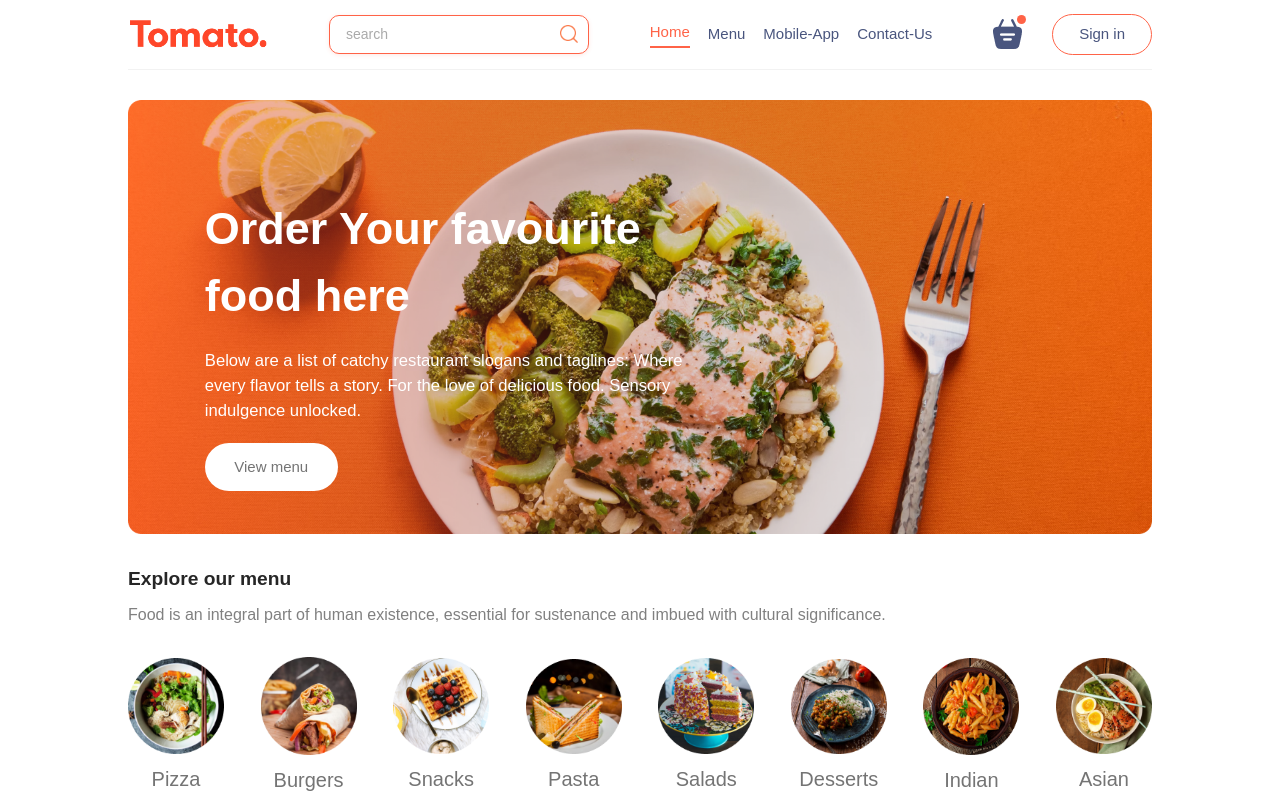
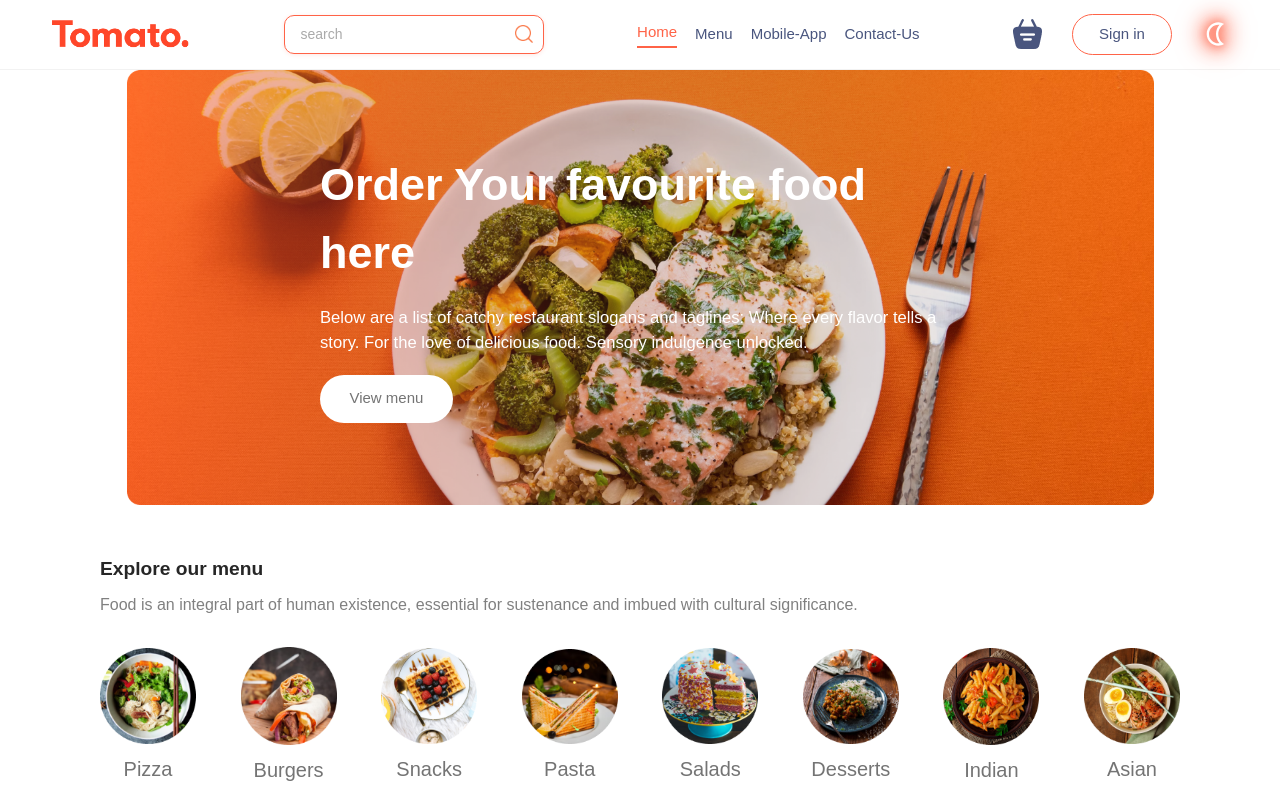
Before and after one commit to Shatansh6/Food-Delivery-App-react, a React (Vite) app: page / in a window 1280 px wide. Shown: the top 800 px of the page. Built offline with nearby package versions, Linux system fonts and the light colour scheme.

Commit message:
Updated ImagePreview logic and fixed loading bug

```diff
--- a/package.json
+++ b/package.json
@@ -16,6 +16,7 @@
     "@tailwindcss/vite": "^4.1.16",
     "react": "^19.1.1",
     "react-dom": "^19.1.1",
+    "react-icons": "^5.5.0",
     "react-router-dom": "^7.9.4",
     "react-scroll": "^1.9.3",
     "tailwindcss": "^4.1.16"
--- a/src/App.jsx
+++ b/src/App.jsx
@@ -1,6 +1,5 @@
-import React from "react";
+import React, { useState, useEffect } from "react";
 import { Routes, Route } from "react-router-dom";
-import { useState } from "react";
 import Navbar from "./components/navbar/Navbar";
 import Home from "./pages/Home/Home";
 import PlaceOrder from "./pages/placeOrder/PlaceOrder";
@@ -8,30 +7,33 @@ import Cart from "./pages/cart/Cart";
 import Footer from "./components/Footer/Footer";
 import DownloadApp from "./components/DownloadApp/DownloadApp";
 import LoginPopUp from "./components/LoginPopUp/LoginPopUp";
-
+import StoreContextProvider from "./Context/StoreContext";
 const App = () => {
-
-  const [showLogin, setShowLogin] = useState(false)
+  const [showLogin, setShowLogin] = useState(false);
+  const [isDark, setIsDark] = useState(false);
+  const toggleMode = () => setIsDark((prev) => !prev);
+  useEffect(() => {
+    document.body.style.transition = "background-color 0.5s ease";
+    document.body.style.backgroundColor = isDark ? "#0f172a" : "#ffffff";
+    // document.body.style.color = isDark ? "gray" : "black";
+  }, [isDark]);
 
   return (
-    <>
-    {showLogin?<LoginPopUp setShowLogin = {setShowLogin}/>:<></>}
-    <div className="app">
-      <Navbar setShowLogin ={setShowLogin}/>
-      <Home/>
+    <StoreContextProvider>
+      {showLogin && <LoginPopUp setShowLogin={setShowLogin} />}
+      <Navbar setShowLogin={setShowLogin} isDark={isDark} toggleMode={toggleMode} />
       <Routes>
-        <Route path="/" element={<Home />} />
+        <Route path="/" element={<Home/>} />
         <Route path="/cart" element={<Cart />} />
         <Route path="/order" element={<PlaceOrder />} />
-        {/* <Route
+        <Route
           path="*"
           element={<h2 className="text-center py-10">Page Not Found</h2>}
-        /> */}
+        />
       </Routes>
       <DownloadApp />
-    </div>
-          <Footer />
-</>
+      <Footer />
+    </StoreContextProvider>
   );
 };
 
--- a/src/Context/StoreContext.jsx
+++ b/src/Context/StoreContext.jsx
@@ -1,4 +1,4 @@
-import React, { createContext, useState } from "react";
+import React, { createContext, useState, useMemo } from "react";
 import { food_list } from "../assets/assets";
 
 export const StoreContext = createContext();
@@ -7,29 +7,34 @@ const StoreContextProvider = (props) => {
   const [cartItems, setCartItems] = useState({});
 
   const addToCart = (itemId) => {
-    if (!cartItems[itemId]) {
-      setCartItems((prev) => ({ ...prev, [itemId]: 1 }));
-    } else {
-      setCartItems((prev) => ({ ...prev, [itemId]: prev[itemId] + 1 }));
-    }
+    setCartItems((prev) => ({
+      ...prev,
+      [itemId]: (prev[itemId] || 0) + 1,
+    }));
   };
 
   const removeFromCart = (itemId) => {
     setCartItems((prev) => {
       const updated = { ...prev };
+      if (!updated[itemId]) return updated;
       updated[itemId] -= 1;
       if (updated[itemId] <= 0) delete updated[itemId];
       return updated;
     });
   };
 
+  // 🧠 Derived count (always accurate)
+  const count = useMemo(() => {
+    return Object.values(cartItems).reduce((sum, qty) => sum + qty, 0);
+  }, [cartItems]);
+
   const contextValue = {
     food_list,
     cartItems,
     addToCart,
     removeFromCart,
+    count,
   };
-
   return (
     <StoreContext.Provider value={contextValue}>
       {props.children}
--- a/src/components/ExploreMenu/ExploreMenu.css
+++ b/src/components/ExploreMenu/ExploreMenu.css
@@ -2,6 +2,9 @@
   display: flex;
   flex-direction: column;
   gap: 10px;
+  margin-left: 100px;
+  margin-right: 100px;
+  margin-top: 50px;
 }
 .explore-menu h1{
   font-size: larger;
--- a/src/components/FoodDisplay/FoodDisplay.css
+++ b/src/components/FoodDisplay/FoodDisplay.css
@@ -1,10 +1,12 @@
 .food-display{
-margin-top: 30px;
+margin-top: 20px;
+margin-left: 100px;
+margin-right: 100px;
 }
 .food-display-list{
   display: grid;
   grid-template-columns: repeat(auto-fill,minmax(240px,1fr));
-  margin-top: 30px;
+  margin-top: 10px;
   gap: 30px;
   row-gap: 50px;
 }
--- a/src/components/Footer/Footer.css
+++ b/src/components/Footer/Footer.css
@@ -7,7 +7,6 @@
   padding: 60px 8vw 25px;
   gap: 40px;
 }
-
 .footer-content {
   width: 100%;
   display: grid;
--- a/src/components/Header/Header.css
+++ b/src/components/Header/Header.css
@@ -1,31 +1,38 @@
-.header{
+.header {
   height: 34vw;
-  margin: 30px auto;
-  background: url('/header_img.png') no-repeat;
-  background-size:contain;
+  width: 100%;
+  background: url('/header_img.png') no-repeat center;
+  background-size: contain;
+  background-position: center;
   position: relative;
+  display: flex;
+  justify-content: center;
+  align-items: center;
+  overflow: hidden;
 }
-.header-content{
+
+.header-content {
   display: flex;
   flex-direction: column;
-  position: absolute;
-  align-items: start;
+  align-items:start;
+  text-align:start;
   gap: 1.5vw;
   max-width: 50%;
-  bottom: 10%;
-  left: 6vw;
   animation: fadeIn 3s;
 }
-.header-content h1{
-  font-weight: bolder;
+
+.header-content h1 {
+  font-weight: 700;
   font-size: 45px;
   color: white;
 }
-.header-content p{
+
+.header-content p {
   color: white;
   font-size: 1.3vw;
 }
-.header-content button{
+
+.header-content button {
   border: none;
   color: #747474;
   font-weight: 500;
@@ -33,26 +40,36 @@
   background-color: white;
   font-size: 15px;
   border-radius: 50px;
+  cursor: pointer;
+  transition: all 0.3s ease;
 }
-@media (max-width:1050px){
-  .header-content h1{
+
+.header-content button:hover {
+  background-color: #ff6347;
+  color: white;
+}
+
+/* 🔹 Responsive Adjustments */
+@media (max-width: 1050px) {
+  .header-content h1 {
     font-size: 35px;
   }
-  .header-content{
-    max-width: 45%;
+  .header-content {
+    max-width: 60%;
   }
 }
-@media (max-width:750px){
-  .header-content{
-    max-width: 65%;
+
+@media (max-width: 750px) {
+  .header-content {
+    max-width: 80%;
   }
-  .header-content h1{
-    font-size: 30px;
+  .header-content h1 {
+    font-size: 28px;
   }
-  .header-content p{
+  .header-content p {
     display: none;
   }
-  .header-content button{
+  .header-content button {
     padding: 2vw 4vw;
   }
 }
--- a/src/components/navbar/Navbar.css
+++ b/src/components/navbar/Navbar.css
@@ -1,9 +1,10 @@
 .navbar {
   padding: 14px 0;
   display: flex;
+  padding-left: 50px;
+  padding-right: 50px;
   justify-content: space-between;
   align-items: center;
-  background-color: #ffffff; /* solid white at top */
   position: sticky;
   top: 0;
   z-index: 100;
@@ -126,13 +127,16 @@
 }
 
 .cart-icon .dot {
-  position: absolute;
-  min-width: 9px;
-  min-height: 9px;
-  background-color: tomato;
-  border-radius: 50%;
-  top: -4px;
-  right: -4px;
+position: absolute;
+display: flex;
+justify-content: center;
+align-items: center;
+padding: 5px;
+  color: #49557e;
+font-weight: bolder;
+font-size: xx-small;
+  top: -10px;
+  right: -8px;
 }
 
 /* --- RESPONSIVE --- */
--- a/src/components/navbar/Navbar.jsx
+++ b/src/components/navbar/Navbar.jsx
@@ -1,33 +1,33 @@
-import React, { useEffect, useState } from "react";
+import React, { useContext, useEffect, useState } from "react";
 import "./Navbar.css";
 import { assets } from "../../assets/assets";
 import { Link } from "react-router-dom";
 import { Link as ScrollLink } from "react-scroll";
+import { StoreContext } from "../../Context/StoreContext";
+import { MdOutlineNightlight, MdOutlineLightMode } from "react-icons/md";
 
-const Navbar = ({ setShowLogin }) => {
+const Navbar = ({ setShowLogin,isDark,toggleMode }) => {
   const [menu, setMenu] = useState("home");
   const [isScrolled, setIsScrolled] = useState(false);
+  const { count } = useContext(StoreContext);
+
 
   useEffect(() => {
     const handleScroll = () => setIsScrolled(window.scrollY > 10);
     window.addEventListener("scroll", handleScroll);
     return () => window.removeEventListener("scroll", handleScroll);
   }, []);
-
   return (
     <div className={`navbar ${isScrolled ? "scrolled" : ""}`}>
-      {/* Logo */}
       <Link to="/">
         <img src={assets.logo} alt="logo" className="logo" />
       </Link>
 
-      {/* Search */}
       <div className="search">
-        <input type="text" placeholder="search" />
+        <input onChange type="text" placeholder="search" />
         <img className="search-img" src={assets.search_icon} alt="" />
       </div>
 
-      {/* Menu Items */}
       <ul className="navbar-menu">
         <Link to="/">
           <li
@@ -37,7 +37,6 @@ const Navbar = ({ setShowLogin }) => {
             Home
           </li>
         </Link>
-
         <ScrollLink
           to="explore-menu"
           smooth={true}
@@ -47,7 +46,6 @@ const Navbar = ({ setShowLogin }) => {
         >
           <li className={menu === "menu" ? "active" : ""}>Menu</li>
         </ScrollLink>
-
         <ScrollLink
           to="download-app"
           smooth={true}
@@ -55,9 +53,7 @@ const Navbar = ({ setShowLogin }) => {
           offset={-80}
           onClick={() => setMenu("mobile-app")}
         >
-          <li className={menu === "mobile-app" ? "active" : ""}>
-            Mobile-App
-          </li>
+          <li className={menu === "mobile-app" ? "active" : ""}>Mobile-App</li>
         </ScrollLink>
 
         <ScrollLink
@@ -67,9 +63,7 @@ const Navbar = ({ setShowLogin }) => {
           offset={-80}
           onClick={() => setMenu("contact-us")}
         >
-          <li className={menu === "contact-us" ? "active" : ""}>
-            Contact-Us
-          </li>
+          <li className={menu === "contact-us" ? "active" : ""}>Contact-Us</li>
         </ScrollLink>
       </ul>
 
@@ -79,12 +73,27 @@ const Navbar = ({ setShowLogin }) => {
           <Link to="/cart">
             <img src={assets.basket_icon} alt="cart" />
           </Link>
-          <div className="dot"></div>
+
+          {count > 0 && <div className="dot">{count}</div>}
         </div>
         <button onClick={() => setShowLogin(true)}>Sign in</button>
+        <div onClick={toggleMode} className="darkmode">
+          {isDark ? (
+            <MdOutlineLightMode
+              size={24}
+              color="black "
+              className="glow-tomato"
+            />
+          ) : (
+            <MdOutlineNightlight
+              size={28}
+              color="white"
+              className="glow-tomato"
+            />
+          )}
+        </div>
       </div>
     </div>
   );
 };
-
 export default Navbar;
--- a/src/index.css
+++ b/src/index.css
@@ -1,6 +1,5 @@
 @import "tailwindcss";
 @import url('https://fonts.googleapis.com/css2?family=Outfit:wght@100..900&family=Playfair:ital,opsz,wght@0,5..1200,300..900;1,5..1200,300..900&display=swap');
-
 *{
 padding: 0px;
 margin: 0px;
@@ -30,3 +29,8 @@ a{
     opacity: 1;
   }
 }
+.glow-tomato {
+  filter: drop-shadow(0 0 4px tomato)
+          drop-shadow(0 0 8px tomato)
+          drop-shadow(0 0 12px tomato);
+}
--- a/src/pages/Cart/Cart.jsx
+++ b/src/pages/Cart/Cart.jsx
@@ -1,9 +1,8 @@
 import React, { useContext, useMemo } from "react";
 import "./Cart.css";
 import { StoreContext } from "../../Context/StoreContext";
-
 const Cart = () => {
-  const { food_list, cartItems, addToCart, removeFromCart } = useContext(StoreContext);
+  const { food_list, cartItems, addToCart, removeFromCart} = useContext(StoreContext);
 
   if (!food_list || !cartItems) {
     return <p className="loading-text">Loading your cart...</p>;
@@ -33,9 +32,9 @@ const Cart = () => {
 
         {!isCartEmpty ? (
           food_list.map((item) => {
+
             const qty = cartItems[item.id] || 0;
-            if (qty === 0) return null;
-
+            if (qty === 0) return
             return (
               <div className="cart-item" key={item.id}>
                 <img
--- a/src/pages/Home/Home.jsx
+++ b/src/pages/Home/Home.jsx
@@ -13,7 +13,7 @@ const Home = () => {
       <Header/>
       <ExploreMenu category = {category} setCategory ={setCategory}/>
       <FoodDisplay category ={category}/>
-    </div>
+      </div>
   )
 }
 export default Home
```
Also changed, not shown: 1 other file (tests, documents, lock files or other folders).
